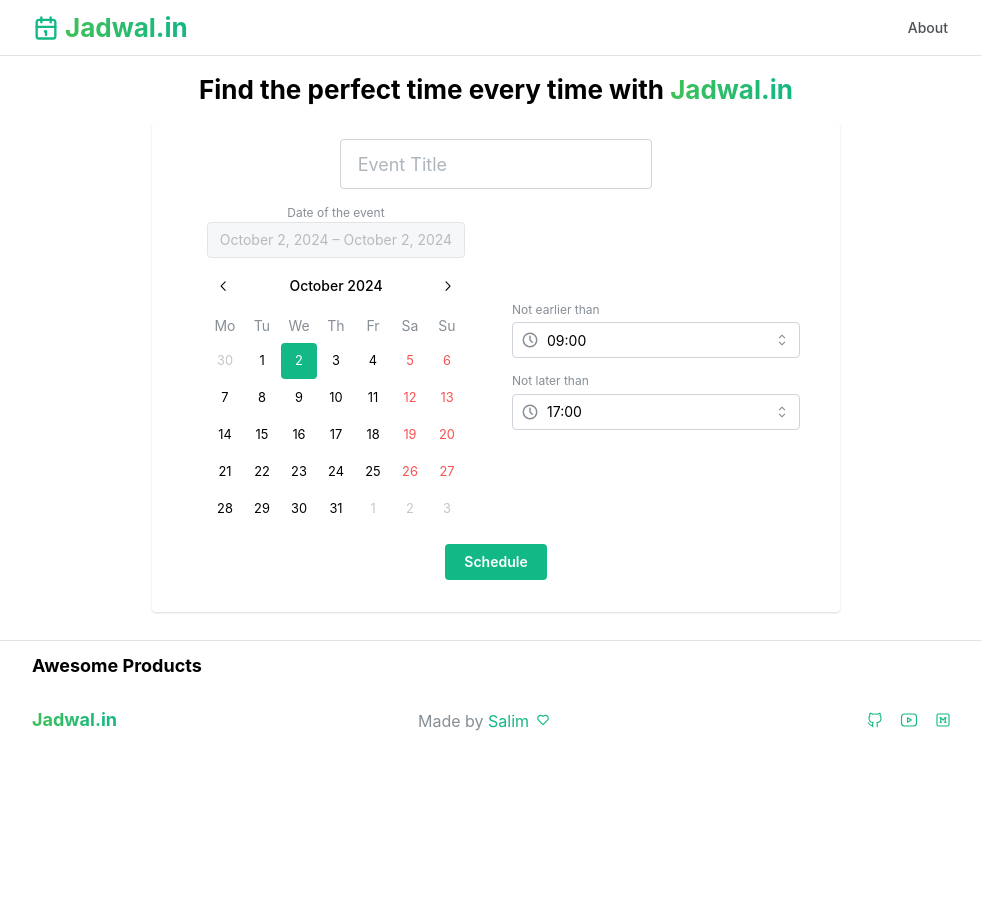
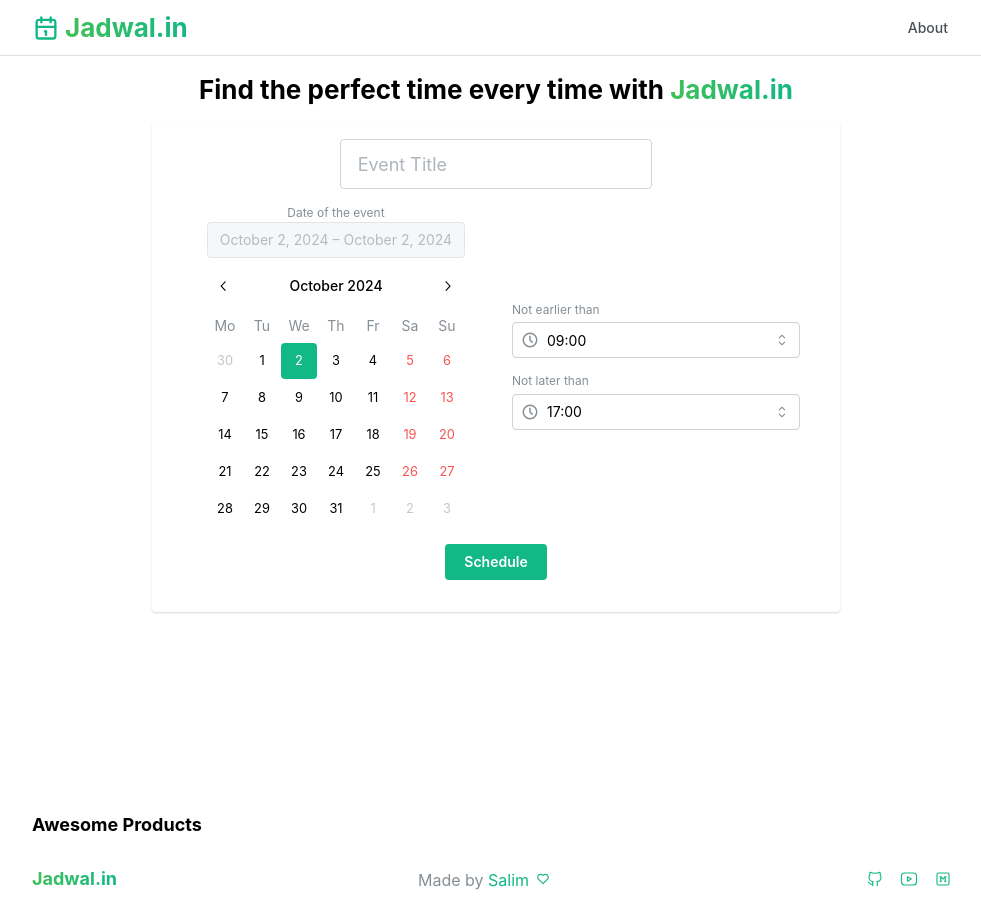
Before and after one commit to minons1/jadwalin, a Next.js app: page / in a window 1280 px wide. Shown: the whole page, without its empty margins (144-1125 px from the left). Before the commit the page ends 800 px from the top, so only its background shows below. Built offline with nearby package versions, Linux system fonts and the light colour scheme.

Commit message:
style: move footer from appshell

```diff
--- a/src/components/main.tsx
+++ b/src/components/main.tsx
@@ -18,9 +18,7 @@
         <Notifications />
         {children}
       </AppShell.Main>
-      <AppShell.Footer>
-        <Footer />
-      </AppShell.Footer>
+      <Footer />
     </AppShell>
   )
 }
```
